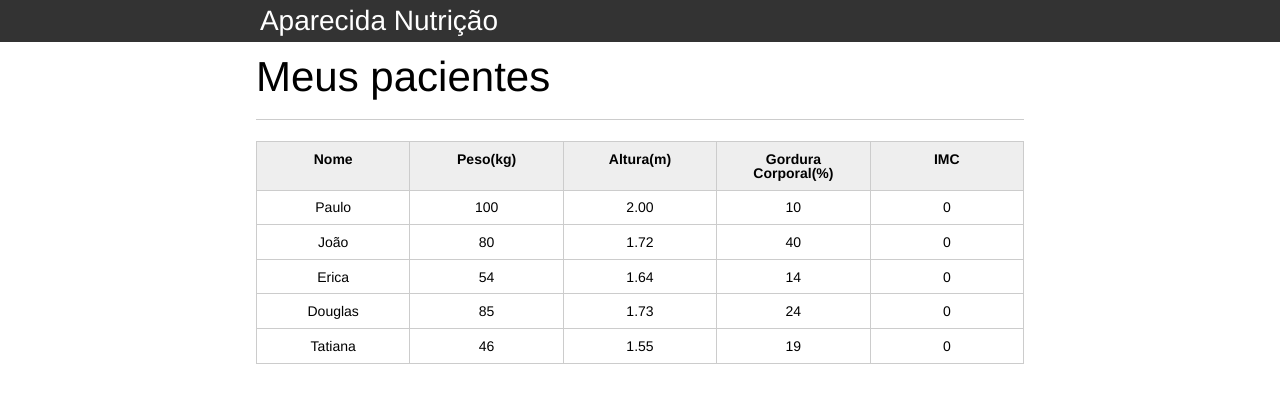
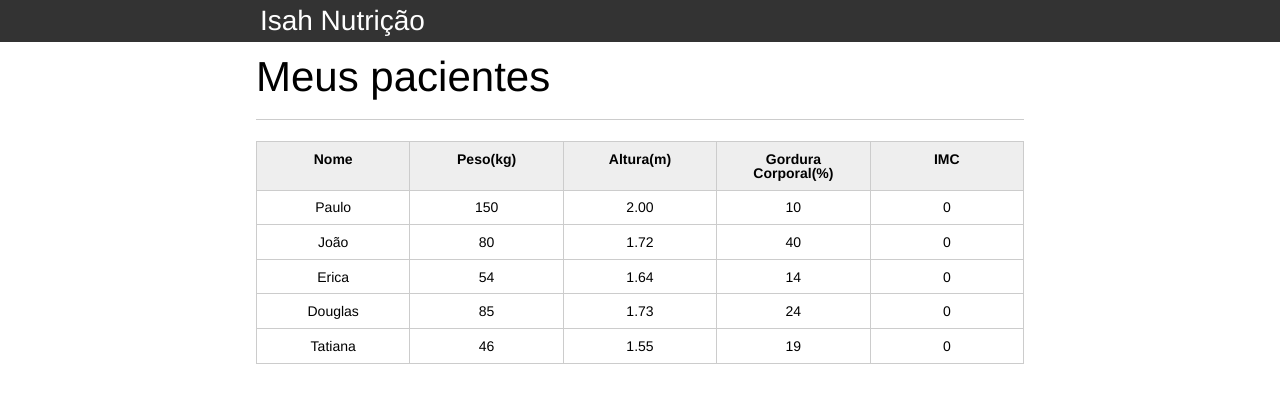
Before and after one commit to isah274/isabellaNutricao, a plain HTML site: page index.html in a window 1280 px wide. Drawn offline with Linux system fonts and the light colour scheme.

Commit message:
20/09/24

```diff
--- a/index.html
+++ b/index.html
@@ -6,6 +6,7 @@
 		<link rel="icon" href="favicon.ico" type="image/x-icon">
 		<link rel="stylesheet" type="text/css" href="css/reset.css">
 		<link rel="stylesheet" type="text/css" href="css/index.css">
+
 
 	</head>
 	<body>
@@ -29,7 +30,7 @@
 						</tr>
 					</thead>
 					<tbody id="tabela-pacientes">
-						<tr class="paciente" >
+						<tr class="paciente" id="paulo">
 							<td class="info-nome">Paulo</td>
 							<td class="info-peso">100</td>
 							<td class="info-altura">2.00</td>
@@ -73,5 +74,7 @@
 			</section>
 		</main>
 
+		<script src="main.js"></script>
+
 	</body>
 </html>
--- /dev/null
+++ b/main.js
@@ -0,0 +1,12 @@
+alert("oi Isah");
+console.log("alguma coisa");
+
+var titulo = document.querySelector("h1");
+titulo.textContent = "Isah Nutrição";
+
+var trPaulo = document.querySelector("#paulo");
+
+console.log(trPaulo);
+
+var tdPeso = trPaulo.querySelector(".info-peso");
+tdPeso.textContent = "150";
```
